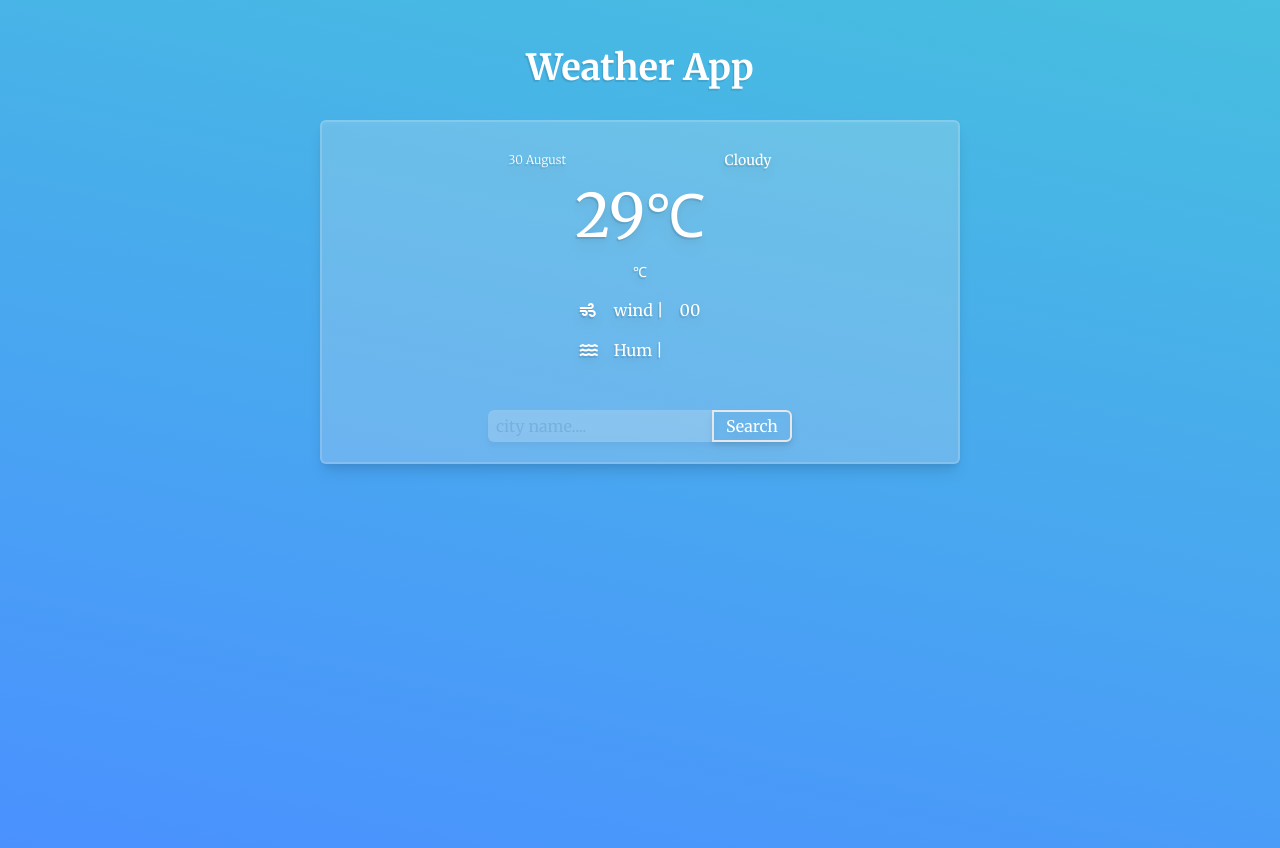
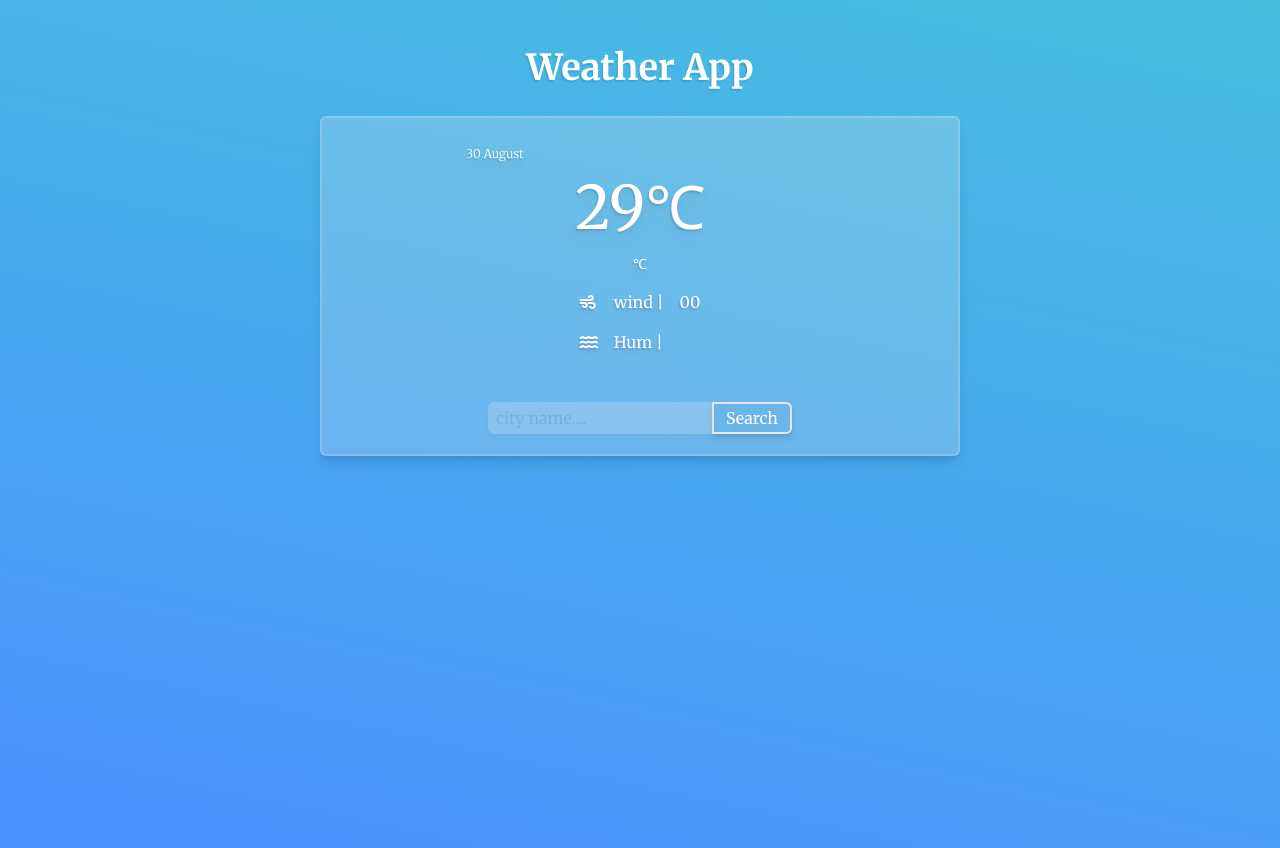
Before and after one commit to Shadheen16/Weather-App-Purbavas, a plain HTML site: page index.html in a window 1280 px wide. Drawn offline with nearby package versions, Linux system fonts and the light colour scheme.

Commit message:
style rules updated for date and condition

```diff
--- a/index.html
+++ b/index.html
@@ -19,7 +19,7 @@
                 Weather App
             </h1>
             <div class="flex">
-                <div id="city" class="ml-auto mt-2 mr-1 font-bold"></div>
+                <div id="city" class="ml-auto mt-1 mr-1 font-bold text-xl"></div>
                  <div class="mr-auto flex" id="icon"></div>
             </div>
 
@@ -28,13 +28,13 @@
             class="w-4/5 md:w-3/5 lg:w-1/2 mx-auto p-5 rounded-md shadow-lg border-2 filter drop-shadow-lg border-opacity-20">
             <div id="weather-data" class="">
                 <div id="top" class="p-2 flex justify-evenly sm:p-2 my-auto">
-                    <div id="date" class="text-xs font-thin my-auto">
+                    <div id="date" class="text-xs font-thin my-auto w-10 sm:w-1/2 text-center">
                         <p>
                             <span id="day"></span><span id="month"></span>
                         </p>
                     </div>
-                    <div id="weather" class="text-sm">
-                        <h3 id="weather-condition">Cloudy</h3>
+                    <div id="weather" class="text-sm w-10 sm:w-1/2 text-center">
+                        <h3 id="weather-condition"></h3>
                     </div>
                 </div>
                 <div class="p-2 text-center">
```
